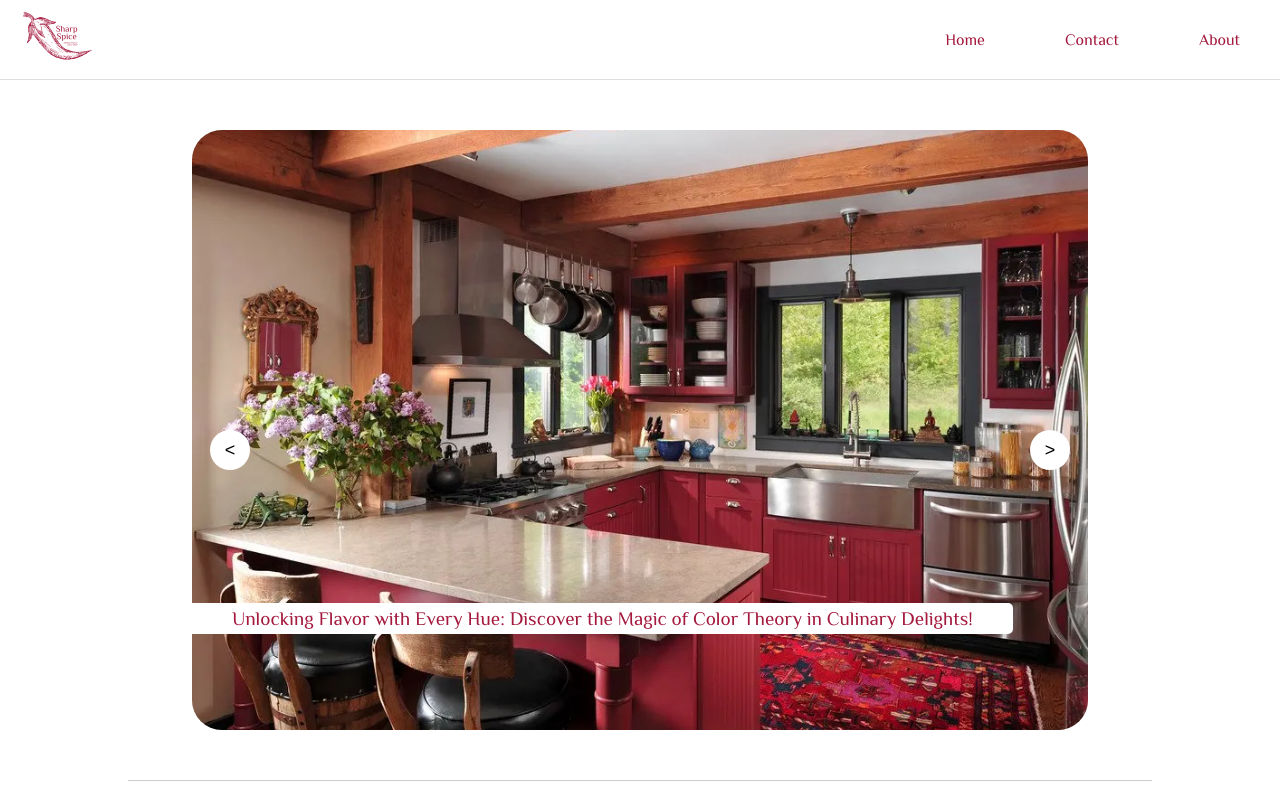
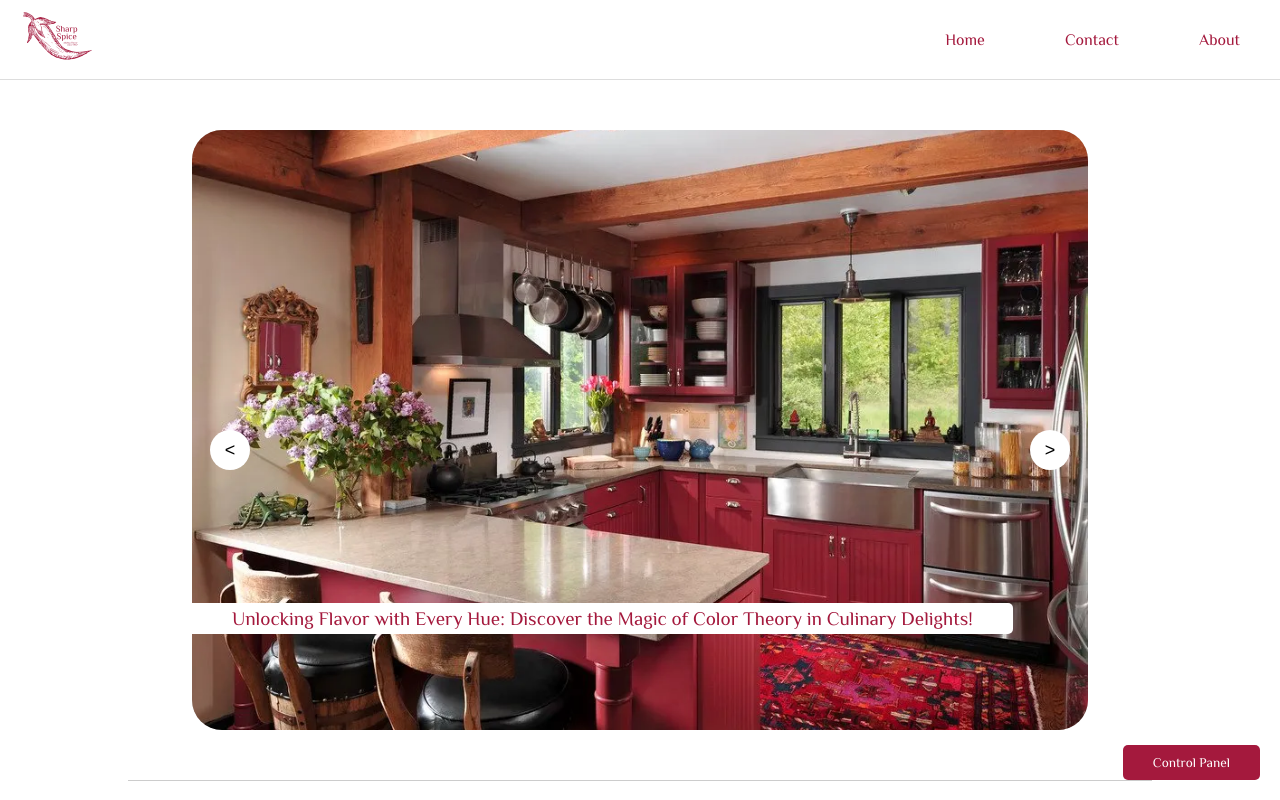
Before and after one commit to PvtWendy/React-Sharp-Spice, a React (Create React App) app: page / in a window 1280 px wide. Shown: the top 800 px of the page. Built offline with nearby package versions, Linux system fonts and the light colour scheme.

Commit message:
Created base of Mock control panel

```diff
--- a/src/App.js
+++ b/src/App.js
@@ -11,6 +11,7 @@ import Presentation from "./images/Presentation.png";
 import Airfryer from "./images/Airfryer.png";
 import { posts } from "./posts";
 import { useState } from "react";
+import ControlPanel from "./components/ControlPanel";
 function App() {
   //Array state for ease of access using map
   const [open, setOpen] = useState([false,false,false]);
@@ -46,6 +47,7 @@ function App() {
         {renderedArticles}
       </section>
       <Footer />
+      <ControlPanel/>
     </div>
   );
 }
--- /dev/null
+++ b/src/components/ControlPanel/index.js
@@ -0,0 +1,53 @@
+import { useState } from "react";
+import "./style.css";
+export default function ControlPanel() {
+  const [open, setOpen] = useState(false);
+  const [play, setPlay] = useState(false);
+  const style = (state) => {
+    if (state) {
+      return {
+        animation: "inAnimation 200ms ease-in",
+      };
+    } else {
+      return {
+        animation: "outAnimation 500ms ease-out",
+        animationFillMode: "forwards",
+      };
+    }
+  };
+  const playAnimation = (state) => {
+    if (state) {
+      setPlay(state);
+      setOpen(state);
+    } else {
+      setPlay(state);
+      setTimeout(() => {
+        setOpen(state);
+      }, 200);
+    }
+  };
+  if (open == true) {
+    return (
+      <section className="ControlPanel" style={style(play)}>
+        <div>
+          <button
+            className="closeControlPanel"
+            onClick={() => playAnimation(false)}
+          >
+            Close
+          </button>
+        </div>
+      </section>
+    );
+  } else {
+    return (
+      <button
+        className="openControlPanel"
+        style={style(!play)}
+        onClick={() => playAnimation(true)}
+      >
+        Control Panel
+      </button>
+    );
+  }
+}
--- /dev/null
+++ b/src/components/ControlPanel/style.css
@@ -0,0 +1,84 @@
+.openControlPanel {
+  position: fixed;
+  bottom: 20px;
+  right: 20px;
+  width: fit-content;
+  padding: 10px 30px;
+  color: white;
+  font-family: "Philosopher", sans-serif;
+  background-color: #a4193d;
+  border-radius: 5px;
+  border: 0;
+  transition: 0.2s ease-in;
+}
+.openControlPanel:hover {
+  transform: scale(1.1);
+  cursor: pointer;
+  background-color: #8b1535;
+}
+.closeControlPanel {
+  position: absolute;
+  bottom: 20px;
+  right: 40px;
+  width: fit-content;
+  padding: 10px 30px;
+  color: white;
+  font-family: "Philosopher", sans-serif;
+  background-color: #a4193d;
+  border-radius: 5px;
+  border: 0;
+  transition: 0.2s ease-in;
+}
+.closeControlPanel:hover {
+  transform: scale(1.1);
+  cursor: pointer;
+  background-color: #8b1535;
+}
+.ControlPanel {
+  z-index: 10;
+  position: fixed;
+  width: 100vw;
+  height: 100vh;
+  background-color: rgba(50, 50, 50, 0.5);
+  bottom: 0;
+  top: 0;
+  left: 0;
+  right: 0;
+  margin: auto;
+}
+.ControlPanel div {
+  position: absolute;
+  width: 70vw;
+  height: 80vh;
+  background-color: white;
+  border-radius: 20px;
+
+  left: 0;
+  bottom: 0;
+  right: 0;
+  top: 0;
+  margin: auto;
+}
+
+
+
+@keyframes inAnimation {
+    0% {
+      opacity: 0;
+      visibility: hidden;
+    }
+    100% {
+      opacity: 1;
+      visibility: visible;
+    }
+  }
+
+  @keyframes outAnimation {
+    0% {
+      opacity: 1;
+    }
+    100% {
+      opacity: 0;
+      visibility: hidden;
+    }
+  }
```
